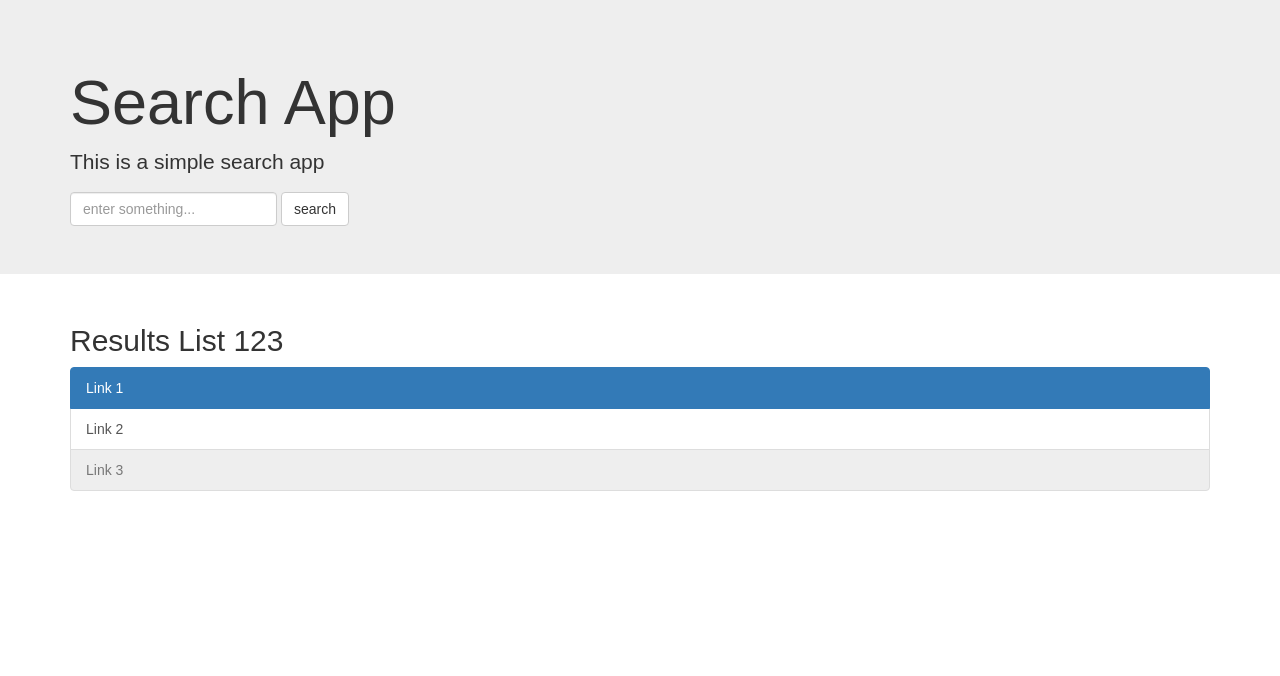
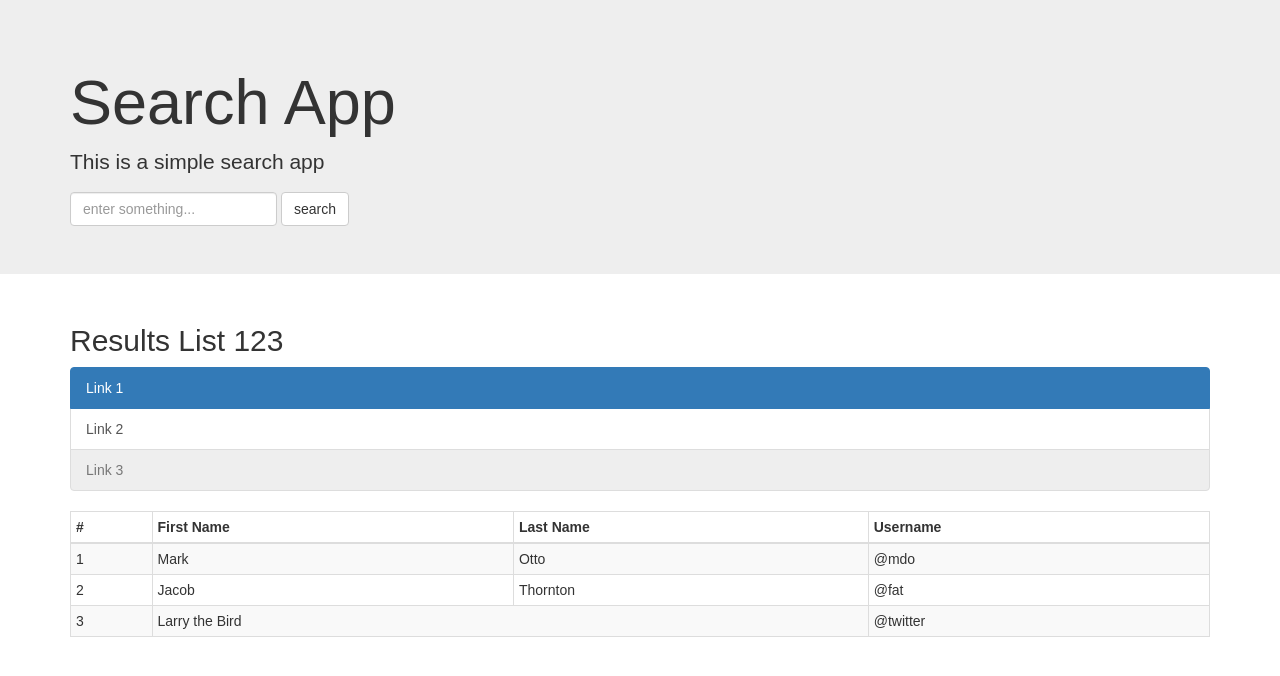
Before and after one commit to shwosner/crate-react-app, a React (Create React App) app: page / in a window 1280 px wide. Shown: the top 676 px of the page. Built offline with nearby package versions, Linux system fonts and the light colour scheme.

Commit message:
added table

```diff
--- a/src/App.js
+++ b/src/App.js
@@ -2,6 +2,7 @@
 import {Grid, Jumbotron, Button} from 'react-bootstrap';
 import SearchForm from './components/SearchForm';
 import Results from './components/Results';
+import Table1 from './components/Table';
 
 class App extends Component {
   render() {
@@ -15,6 +16,7 @@
           </Grid>
         </Jumbotron>
         <Results/>
+        <Table1/ >
       </div>
     );
   }
--- /dev/null
+++ b/src/components/Table.js
@@ -0,0 +1,41 @@
+import React from 'react';
+import {
+    Table,
+    Grid
+} from 'react-bootstrap';
+
+const Table1 = () => (
+    <Grid>
+        <Table striped bordered condensed hover>
+            <thead>
+            <tr>
+                <th>#</th>
+                <th>First Name</th>
+                <th>Last Name</th>
+                <th>Username</th>
+            </tr>
+            </thead>
+            <tbody>
+            <tr>
+                <td>1</td>
+                <td>Mark</td>
+                <td>Otto</td>
+                <td>@mdo</td>
+            </tr>
+            <tr>
+                <td>2</td>
+                <td>Jacob</td>
+                <td>Thornton</td>
+                <td>@fat</td>
+            </tr>
+            <tr>
+                <td>3</td>
+                <td colSpan="2">Larry the Bird</td>
+                <td>@twitter</td>
+            </tr>
+            </tbody>
+        </Table>
+    </Grid>
+);
+
+export default Table1;
```
